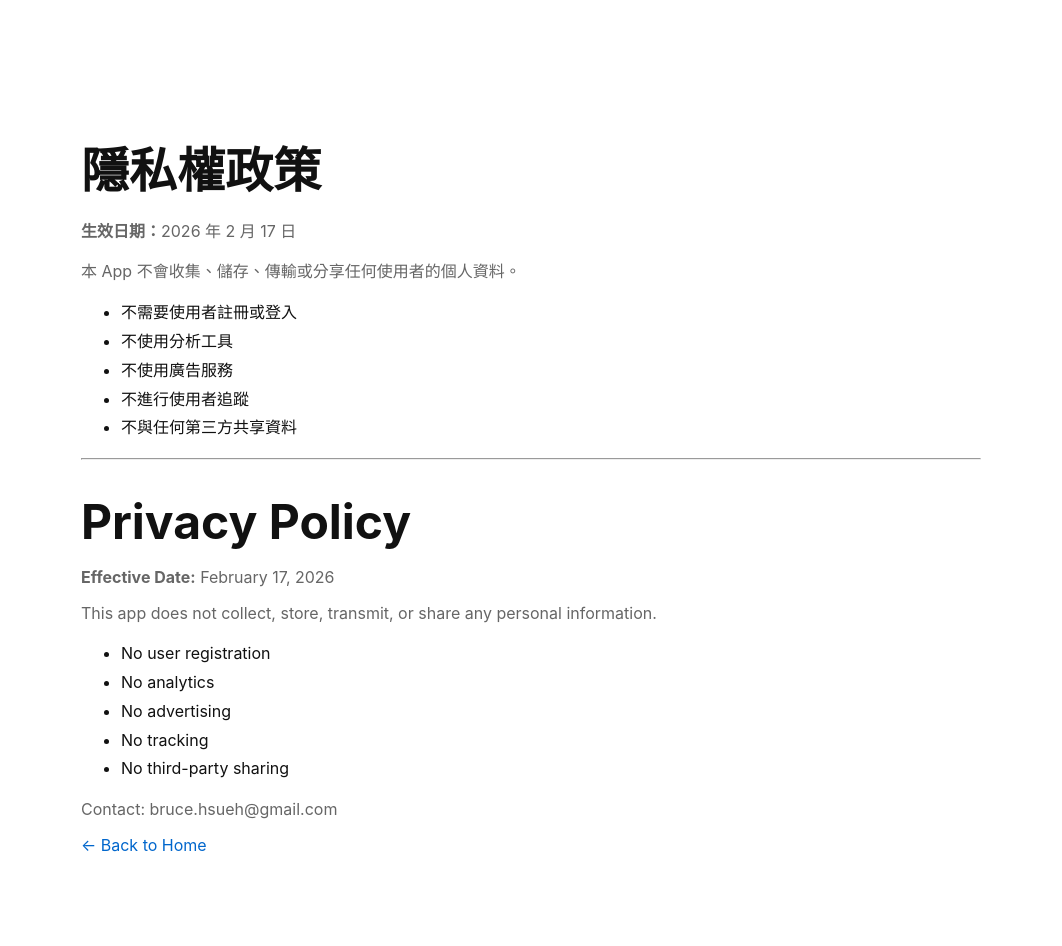
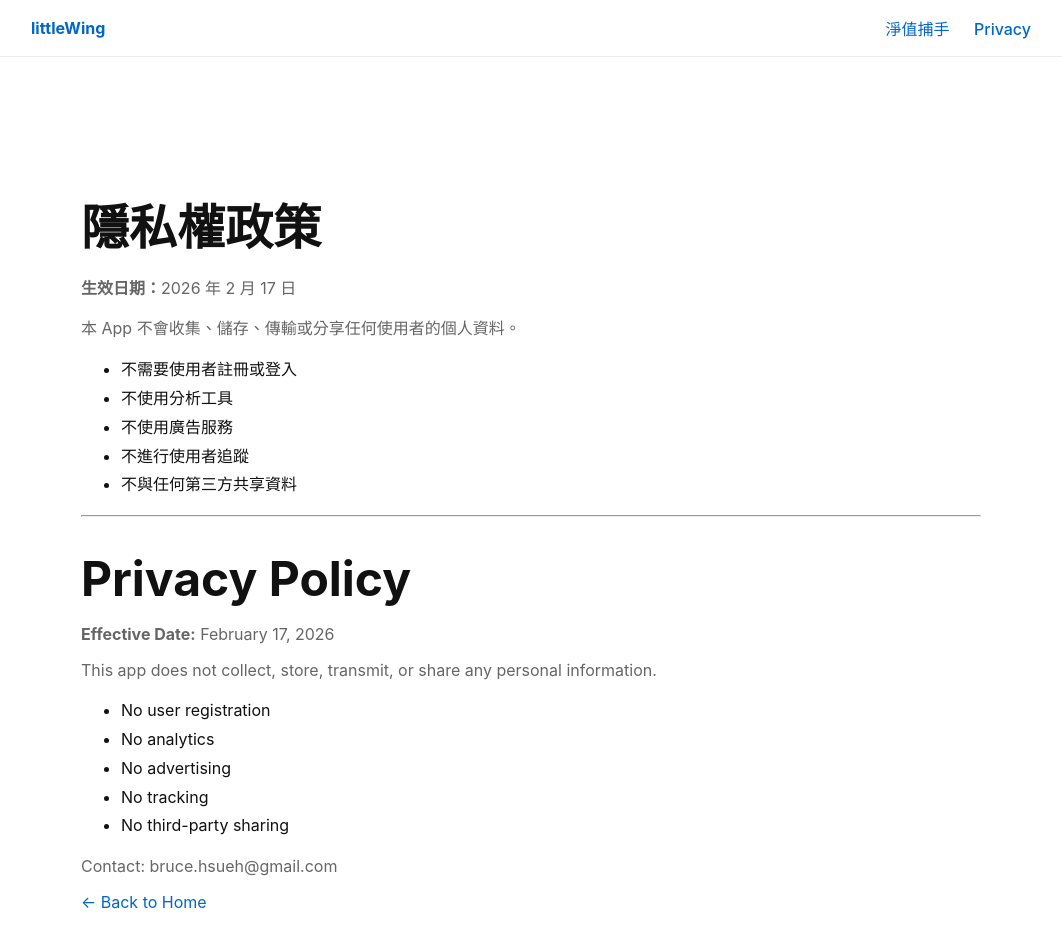
Before and after one commit to brucehsueh/littlewing.github.io, a plain HTML site: page privacy-navhunter.html in a window 1280 px wide. Shown: the whole page, without its empty margins (109-1171 px from the left). Drawn offline with Linux system fonts and the light colour scheme.

Commit message:
Add header navigation to privacy-navhunter.html

```diff
--- a/privacy-navhunter.html
+++ b/privacy-navhunter.html
@@ -8,6 +8,17 @@
 </head>
 
 <body>
+
+<header class="header">
+  <div class="nav">
+    <a href="index.html"><strong>littleWing</strong></a>
+    <div class="nav-links">
+      <a href="navhunter.html">淨值捕手</a>
+      <a href="privacy.html">Privacy</a>
+    </div>
+  </div>
+</header>
+
 <div class="narrow">
 
 <h1>隱私權政策</h1>
```
